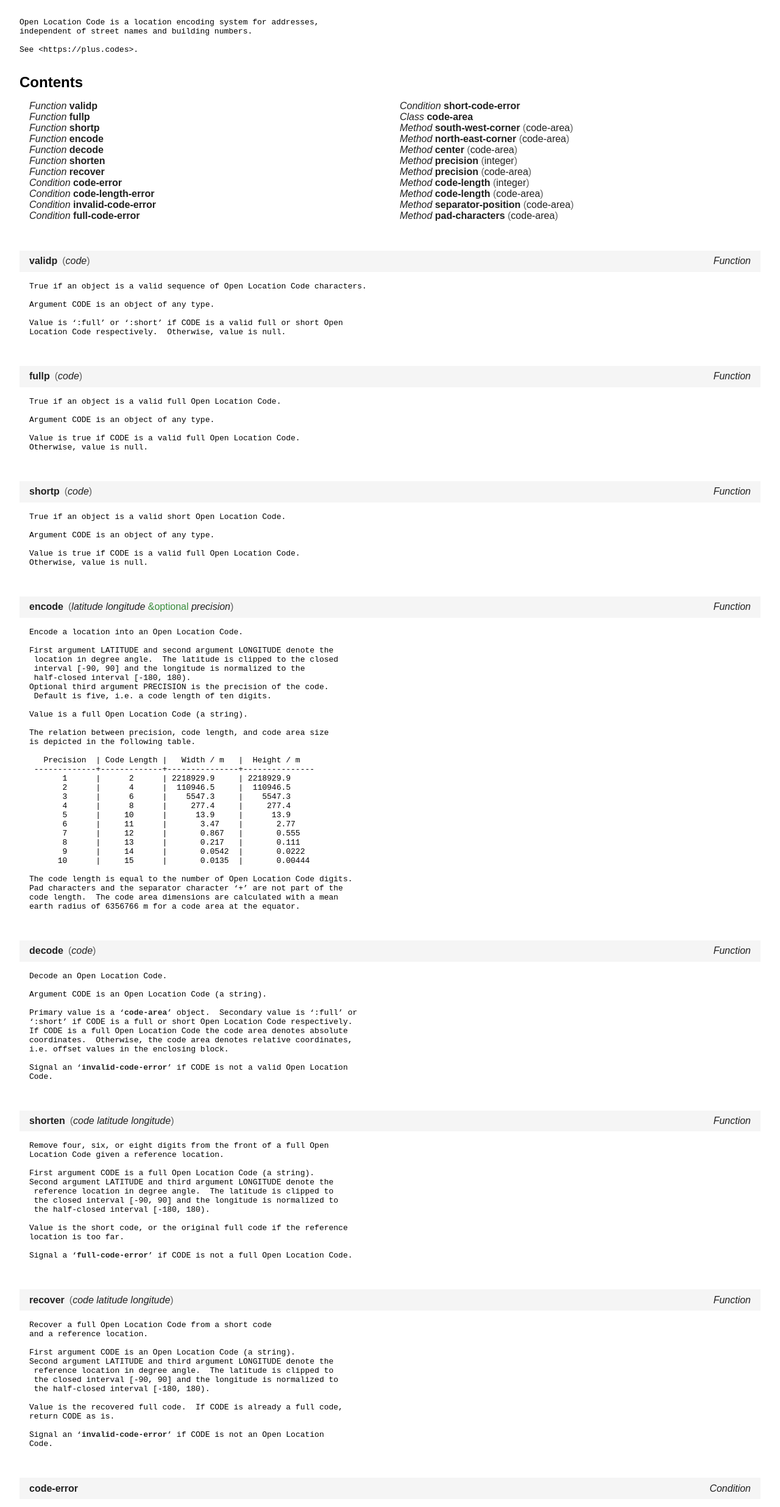
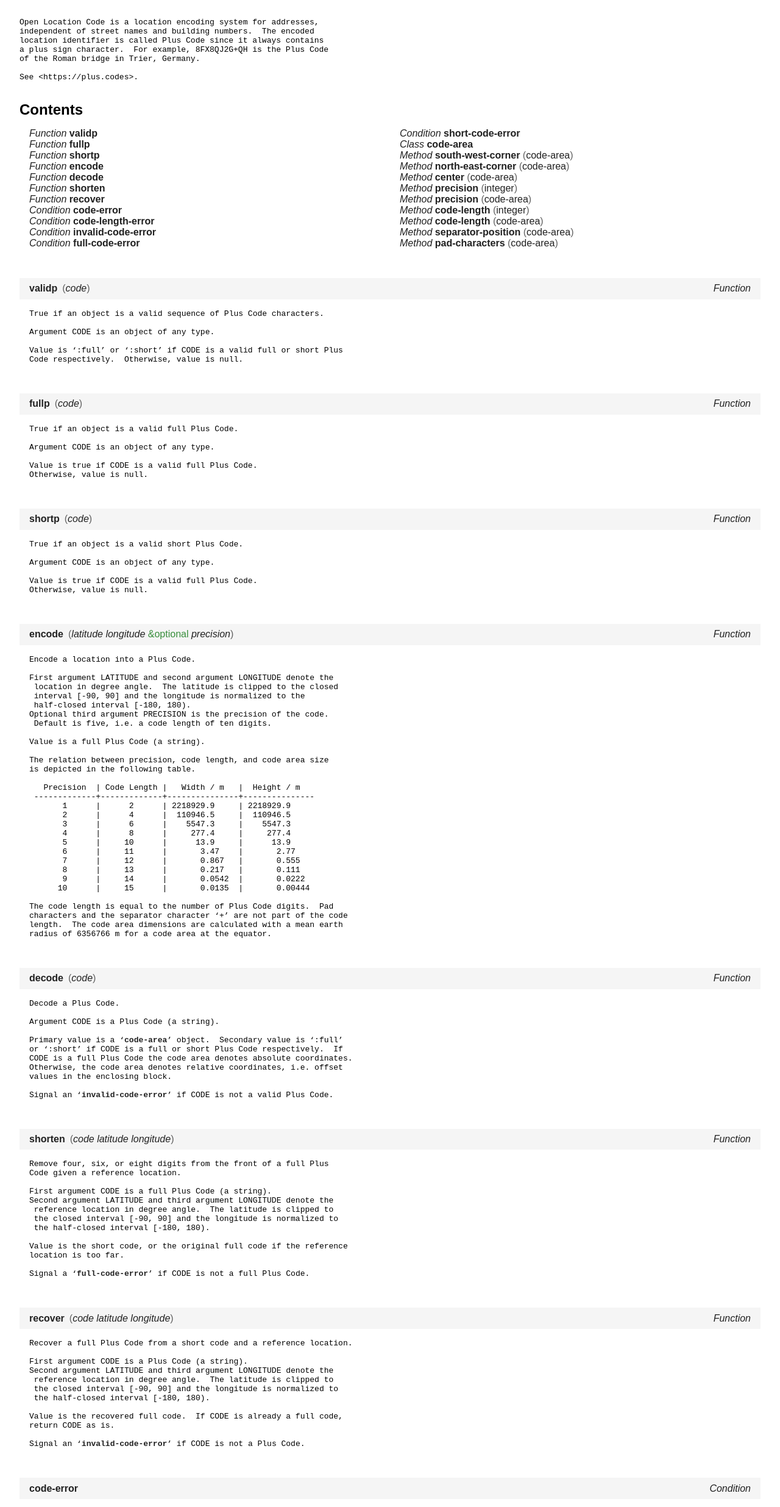
Before and after one commit to ralph-schleicher/open-location-code, a plain HTML site: page doc/open-location-code.html in a window 1280 px wide. Shown: the part 72-2543 px from the top of the page at 61% size. Drawn offline with Linux system fonts and the light colour scheme.

Commit message:
Regenerate file.

```diff
--- a/doc/open-location-code.html
+++ b/doc/open-location-code.html
@@ -41,7 +41,10 @@
   </div>
   <div class="prologue">
    <pre>Open Location Code is a location encoding system for addresses,
-independent of street names and building numbers.
+independent of street names and building numbers.  The encoded
+location identifier is called Plus Code since it always contains
+a plus sign character.  For example, 8FX8QJ2G+QH is the Plus Code
+of the Roman bridge in Trier, Germany.
 
 See &lt;https://plus.codes&gt;.</pre>
   </div>
@@ -212,12 +215,12 @@ See &lt;https://plus.codes&gt;.</pre>
      </table>
     </div>
     <div class="documentation">
-     <pre>True if an object is a valid sequence of Open Location Code characters.
+     <pre>True if an object is a valid sequence of Plus Code characters.
 
 Argument CODE is an object of any type.
 
-Value is ‘:full’ or ‘:short’ if CODE is a valid full or short Open
-Location Code respectively.  Otherwise, value is null.</pre>
+Value is ‘:full’ or ‘:short’ if CODE is a valid full or short Plus
+Code respectively.  Otherwise, value is null.</pre>
     </div>
    </div>
    <div class="definition" id="qn7dnavp">
@@ -238,11 +241,11 @@ Location Code respectively.  Otherwise, value is null.</pre>
      </table>
     </div>
     <div class="documentation">
-     <pre>True if an object is a valid full Open Location Code.
+     <pre>True if an object is a valid full Plus Code.
 
 Argument CODE is an object of any type.
 
-Value is true if CODE is a valid full Open Location Code.
+Value is true if CODE is a valid full Plus Code.
 Otherwise, value is null.</pre>
     </div>
    </div>
@@ -264,11 +267,11 @@ Otherwise, value is null.</pre>
      </table>
     </div>
     <div class="documentation">
-     <pre>True if an object is a valid short Open Location Code.
+     <pre>True if an object is a valid short Plus Code.
 
 Argument CODE is an object of any type.
 
-Value is true if CODE is a valid full Open Location Code.
+Value is true if CODE is a valid full Plus Code.
 Otherwise, value is null.</pre>
     </div>
    </div>
@@ -290,7 +293,7 @@ Otherwise, value is null.</pre>
      </table>
     </div>
     <div class="documentation">
-     <pre>Encode a location into an Open Location Code.
+     <pre>Encode a location into a Plus Code.
 
 First argument LATITUDE and second argument LONGITUDE denote the
  location in degree angle.  The latitude is clipped to the closed
@@ -299,7 +302,7 @@ First argument LATITUDE and second argument LONGITUDE denote the
 Optional third argument PRECISION is the precision of the code.
  Default is five, i.e. a code length of ten digits.
 
-Value is a full Open Location Code (a string).
+Value is a full Plus Code (a string).
 
 The relation between precision, code length, and code area size
 is depicted in the following table.
@@ -317,10 +320,10 @@ is depicted in the following table.
        9      |     14      |       0.0542  |       0.0222
       10      |     15      |       0.0135  |       0.00444
 
-The code length is equal to the number of Open Location Code digits.
-Pad characters and the separator character ‘+’ are not part of the
-code length.  The code area dimensions are calculated with a mean
-earth radius of 6356766 m for a code area at the equator.</pre>
+The code length is equal to the number of Plus Code digits.  Pad
+characters and the separator character ‘+’ are not part of the code
+length.  The code area dimensions are calculated with a mean earth
+radius of 6356766 m for a code area at the equator.</pre>
     </div>
    </div>
    <div class="definition" id="q4pppx2v">
@@ -341,18 +344,17 @@ earth radius of 6356766 m for a code area at the equator.</pre>
      </table>
     </div>
     <div class="documentation">
-     <pre>Decode an Open Location Code.
+     <pre>Decode a Plus Code.
 
-Argument CODE is an Open Location Code (a string).
+Argument CODE is a Plus Code (a string).
 
-Primary value is a ‘<a href="#v724cgay"><span class="symbol">code-area</span></a>’ object.  Secondary value is ‘:full’ or
-‘:short’ if CODE is a full or short Open Location Code respectively.
-If CODE is a full Open Location Code the code area denotes absolute
-coordinates.  Otherwise, the code area denotes relative coordinates,
-i.e. offset values in the enclosing block.
+Primary value is a ‘<a href="#v724cgay"><span class="symbol">code-area</span></a>’ object.  Secondary value is ‘:full’
+or ‘:short’ if CODE is a full or short Plus Code respectively.  If
+CODE is a full Plus Code the code area denotes absolute coordinates.
+Otherwise, the code area denotes relative coordinates, i.e. offset
+values in the enclosing block.
 
-Signal an ‘<a href="#h2fqeadf"><span class="symbol">invalid-code-error</span></a>’ if CODE is not a valid Open Location
-Code.</pre>
+Signal an ‘<a href="#h2fqeadf"><span class="symbol">invalid-code-error</span></a>’ if CODE is not a valid Plus Code.</pre>
     </div>
    </div>
    <div class="definition" id="p3g4hfwn">
@@ -373,10 +375,10 @@ Code.</pre>
      </table>
     </div>
     <div class="documentation">
-     <pre>Remove four, six, or eight digits from the front of a full Open
-Location Code given a reference location.
+     <pre>Remove four, six, or eight digits from the front of a full Plus
+Code given a reference location.
 
-First argument CODE is a full Open Location Code (a string).
+First argument CODE is a full Plus Code (a string).
 Second argument LATITUDE and third argument LONGITUDE denote the
  reference location in degree angle.  The latitude is clipped to
  the closed interval [-90, 90] and the longitude is normalized to
@@ -385,7 +387,7 @@ Second argument LATITUDE and third argument LONGITUDE denote the
 Value is the short code, or the original full code if the reference
 location is too far.
 
-Signal a ‘<a href="#cjataaic"><span class="symbol">full-code-error</span></a>’ if CODE is not a full Open Location Code.</pre>
+Signal a ‘<a href="#cjataaic"><span class="symbol">full-code-error</span></a>’ if CODE is not a full Plus Code.</pre>
     </div>
    </div>
    <div class="definition" id="ez82qoj7">
@@ -406,10 +408,9 @@ Signal a ‘<a href="#cjataaic"><span class="symbol">full-code-error</span></a>
      </table>
     </div>
     <div class="documentation">
-     <pre>Recover a full Open Location Code from a short code
-and a reference location.
+     <pre>Recover a full Plus Code from a short code and a reference location.
 
-First argument CODE is an Open Location Code (a string).
+First argument CODE is a Plus Code (a string).
 Second argument LATITUDE and third argument LONGITUDE denote the
  reference location in degree angle.  The latitude is clipped to
  the closed interval [-90, 90] and the longitude is normalized to
@@ -418,8 +419,7 @@ Second argument LATITUDE and third argument LONGITUDE denote the
 Value is the recovered full code.  If CODE is already a full code,
 return CODE as is.
 
-Signal an ‘<a href="#h2fqeadf"><span class="symbol">invalid-code-error</span></a>’ if CODE is not an Open Location
-Code.</pre>
+Signal an ‘<a href="#h2fqeadf"><span class="symbol">invalid-code-error</span></a>’ if CODE is not a Plus Code.</pre>
     </div>
    </div>
    <div class="definition" id="o7wph3hl">
@@ -461,7 +461,7 @@ Code.</pre>
      </table>
     </div>
     <div class="documentation">
-     <pre>Condition for an invalid Open Location Code length.</pre>
+     <pre>Condition for an invalid Plus Code length.</pre>
     </div>
    </div>
    <div class="definition" id="h2fqeadf">
@@ -482,7 +482,7 @@ Code.</pre>
      </table>
     </div>
     <div class="documentation">
-     <pre>Condition for an invalid Open Location Code.</pre>
+     <pre>Condition for an invalid Plus Code.</pre>
     </div>
    </div>
    <div class="definition" id="cjataaic">
@@ -503,7 +503,7 @@ Code.</pre>
      </table>
     </div>
     <div class="documentation">
-     <pre>Condition for an invalid full Open Location Code.</pre>
+     <pre>Condition for an invalid full Plus Code.</pre>
     </div>
    </div>
    <div class="definition" id="e7bxycan">
@@ -524,7 +524,7 @@ Code.</pre>
      </table>
     </div>
     <div class="documentation">
-     <pre>Condition for an invalid short Open Location Code.</pre>
+     <pre>Condition for an invalid short Plus Code.</pre>
     </div>
    </div>
    <div class="definition" id="v724cgay">
@@ -545,7 +545,7 @@ Code.</pre>
      </table>
     </div>
     <div class="documentation">
-     <pre>Area covered by an Open Location Code.</pre>
+     <pre>Area covered by a Plus Code.</pre>
     </div>
    </div>
    <div class="definition" id="a2p2jhx7">
```
Also changed, not shown: doc/open-location-code.txt.
